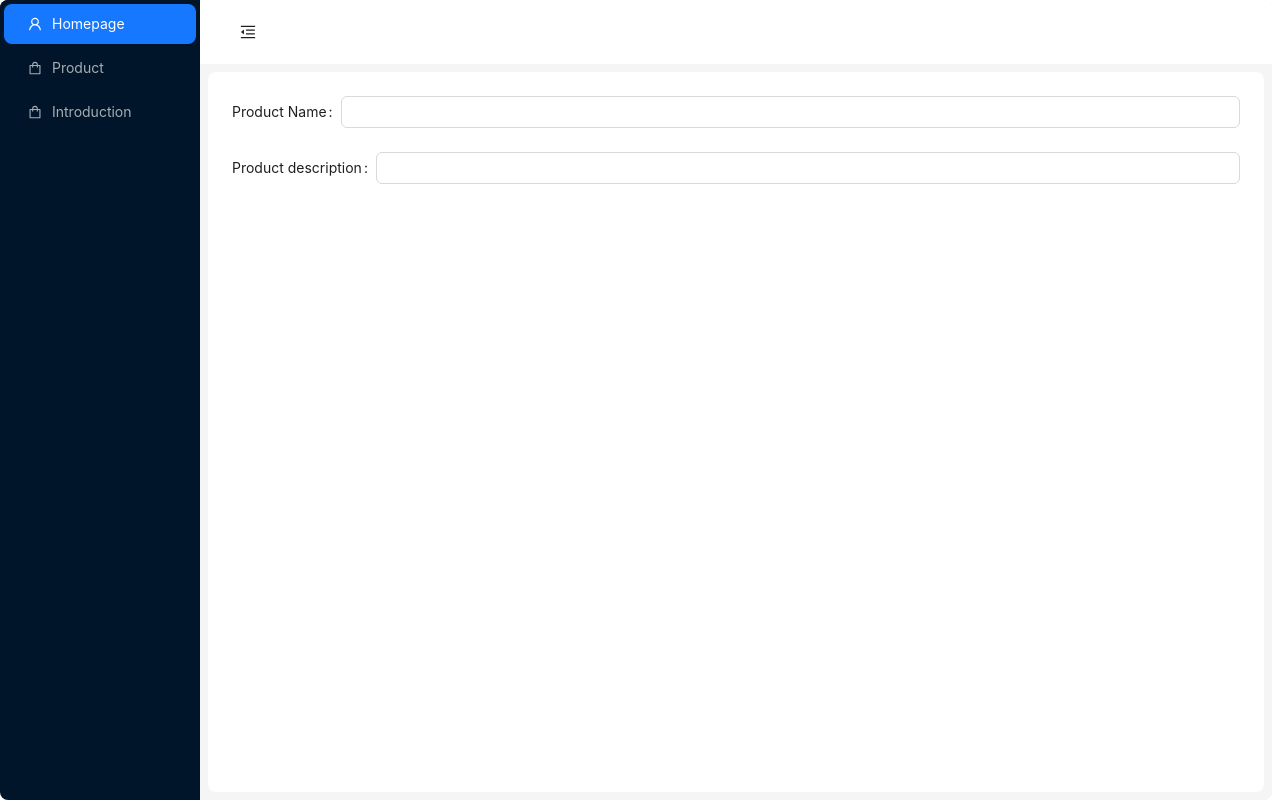
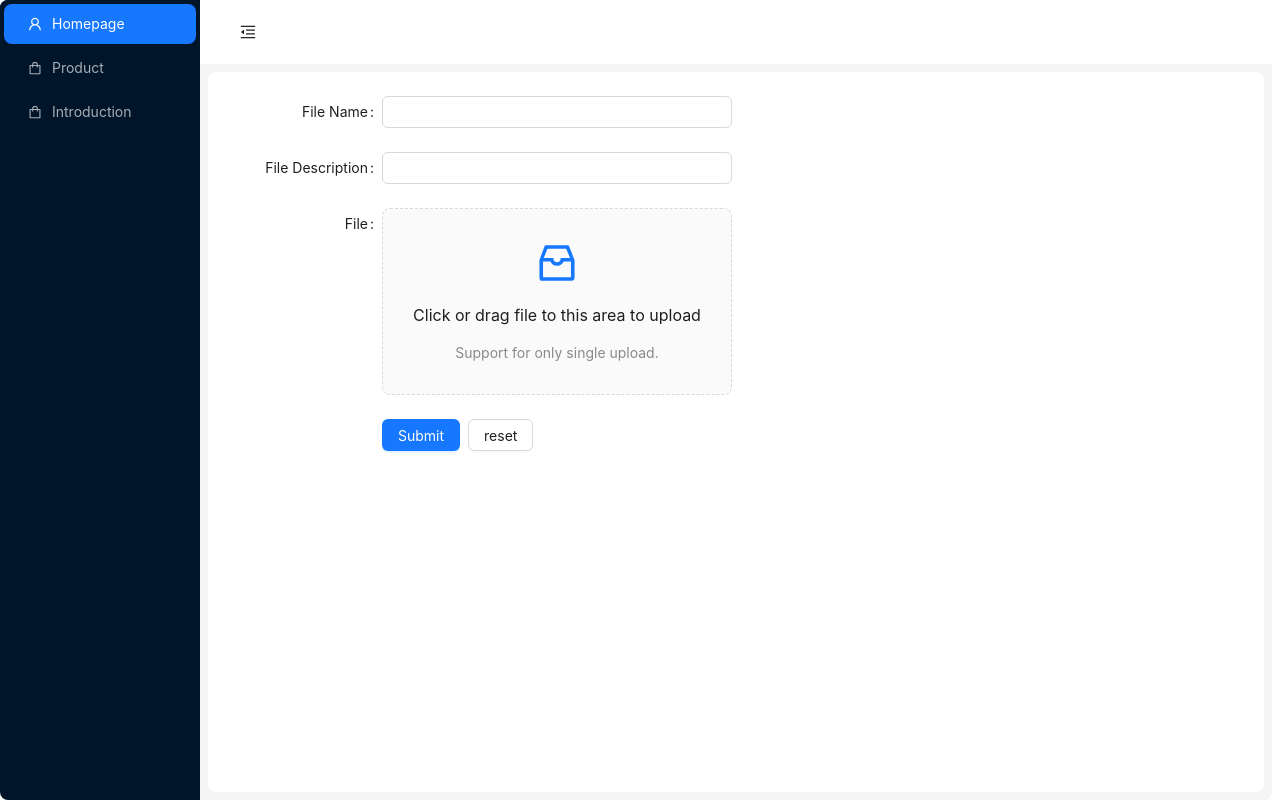
Before and after one commit to Glennnnnn/opwe_frontend, a React (Create React App) app: page /introductionPage/addInstructionVideoPage in a window 1280 px wide. Built offline with nearby package versions, Linux system fonts and the light colour scheme.

Commit message:
[190924]

```diff
--- a/src/pages/InstructionPage/addInstructionVideoPage.tsx
+++ b/src/pages/InstructionPage/addInstructionVideoPage.tsx
@@ -1,14 +1,158 @@
 import React, { useState, useEffect } from 'react';
-import { Form, Input } from 'antd';
+import {
+  Form,
+  Input,
+  UploadProps,
+  message,
+  Upload,
+  Button,
+  Space
+} from 'antd';
+
+import type { UploadFile } from 'antd';
+import { useCreateNewFileMutation } from "@/redux/services/fileApi"
+import {
+  InboxOutlined,
+  UploadOutlined,
+  PlusCircleOutlined
+} from '@ant-design/icons';
+
 const AddInstructionVideoPage: React.FC = () => {
+  // const CHUNK_SIZE = 2 * 1024 * 1024;
+  const CHUNK_SIZE = 100 * 1024;
+  const [form] = Form.useForm();
+  const [createNewFile] = useCreateNewFileMutation();
+
+  const [fileToUpload, setFileToUpload] = useState<UploadFile | undefined>(undefined);
+
+  const props: UploadProps = {
+    name: 'file',
+    maxCount: 1,
+    onRemove: () => {
+      setFileToUpload(undefined);
+    },
+    beforeUpload: () => {
+      if (fileToUpload) {
+        message.error('You can only upload one file.');
+        // prevent replacing the first file with the second file
+        return Upload.LIST_IGNORE;
+      }
+      return false;
+    }
+  };
+
+  const normFile = (e: any) => {
+    console.log('Upload event:', e);
+    // If file is removed or no files present, reset state
+    if (Array.isArray(e)) {
+      return e;
+    }
+
+    const fileList = e?.fileList || [];
+    if (fileList.length > 0) {
+      setFileToUpload(fileList[0]);
+    } else {
+      setFileToUpload(undefined); // Reset when no file is present
+    }
+    return fileList;
+  };
+  const formItemLayout = {
+    labelCol: { span: 6 },
+    wrapperCol: { span: 14 },
+  };
+
+  const onFinish = async (values: any) => {
+    const formData = new FormData();
+    if (!fileToUpload || !fileToUpload.originFileObj) {
+      message.error('No file to upload or originFileObj is undefined');
+      return;
+    }
+
+    const fileBlob: Blob = fileToUpload.originFileObj;
+    const totalChunks = Math.ceil(fileBlob.size / CHUNK_SIZE);
+    const fileChunksMap: Map<string, Blob> = new Map();
+    const fileName: string = fileToUpload.name
+    let nonFileData: { [key: string]: any } = {};
+
+    for (let i = 0; i < totalChunks; i++) {
+      const start = i * CHUNK_SIZE;
+      const end = Math.min(start + CHUNK_SIZE, fileBlob.size);
+      fileChunksMap.set(`${fileToUpload.name}-${i + 1}`, fileBlob.slice(start, end));
+    }
+
+    for (let key in values) {
+      console.log(key)
+      nonFileData[key] = values[key];
+    }
+    nonFileData['uploadFileName'] = fileName
+
+    formData.append("fileData", new Blob([JSON.stringify(nonFileData)], { type: 'application/json' }))
+    fileChunksMap.forEach((blob, key) => {
+      // Append the Blob with a unique key (filename) under the same field name
+      formData.append('files', blob, key); // 'files' is the field name
+    });
+    // const entries = Array.from(formData.entries());
+
+    // for (const [key, value] of entries) {
+    //   console.log(`${key}: ${value}`);
+    // }
+    await createNewFile(formData)
+      .unwrap()
+      .then((payload) => {
+        console.log("aaa")
+        console.log(payload)
+        if (payload.msg === "SUCCESS") {
+          message.success("发送信息成功");
+          form.resetFields();
+        } else {
+          message.error("发送信息失败");
+        }
+      })
+      .catch((error) => {
+        console.log(error)
+        message.error("Something went wrong...")
+      });
+  };
+
   return <>
-    <Form.Item name="productName" label="Product Name">
-      <Input />
-    </Form.Item>
+    <Form
+      name="instructionVideoUpload"
+      onFinish={onFinish}
+      labelCol={{ span: 6 }}
+      wrapperCol={{ span: 14 }}
+      style={{ maxWidth: 600 }}
+    >
+      <Form.Item name="fileName" label="File Name">
+        <Input />
+      </Form.Item>
 
-    <Form.Item name="productDesc" label="Product description">
-      <Input />
-    </Form.Item></>
+      <Form.Item name="fileDescription" label="File Description">
+        <Input />
+      </Form.Item>
+
+
+      <Form.Item label="File">
+        <Form.Item name="file" valuePropName="originileList" getValueFromEvent={normFile} noStyle>
+          <Upload.Dragger name="files" {...props}>
+            <p className="ant-upload-drag-icon">
+              <InboxOutlined />
+            </p>
+            <p className="ant-upload-text">Click or drag file to this area to upload</p>
+            <p className="ant-upload-hint">Support for only single upload.</p>
+          </Upload.Dragger>
+        </Form.Item>
+      </Form.Item>
+
+      <Form.Item wrapperCol={{ span: 12, offset: 6 }}>
+        <Space>
+          <Button type="primary" htmlType="submit">
+            Submit
+          </Button>
+          <Button htmlType="reset">reset</Button>
+        </Space>
+      </Form.Item>
+    </Form>
+  </>
 }
 
 export default AddInstructionVideoPage;
--- a/src/pages/ProductPage/addProductPage.tsx
+++ b/src/pages/ProductPage/addProductPage.tsx
@@ -33,7 +33,7 @@ import {
 } from "@/redux/services/statusApi";
 
 import {
-  useSendNewProductWithFileMutation,
+  useCreateNewProductWithFileMutation,
 } from "@/redux/services/productApi";
 
 import { Value } from 'sass';
@@ -104,7 +104,7 @@ const AddProductPage: React.FC = () => {
 
   const { data: baseTagGroups, error, isLoading } = useGetAllTagGroupsQuery()
   const { data: baseProductStatus } = useGetAllStatusByGroupQuery("product")
-  const [sendNewProductWithFile] = useSendNewProductWithFileMutation();
+  const [createNewProductWithFile] = useCreateNewProductWithFileMutation();
 
   useEffect(() => {
     if (baseTagGroups) {
@@ -223,6 +223,7 @@ const AddProductPage: React.FC = () => {
     const formData = new FormData();
     let file: File | Blob | null = null;
     let nonFileData: { [key: string]: any } = {};
+    console.log(fileList)
     fileList.forEach(file => {
       if (file.originFileObj) {
         formData.append('productImgs', file.originFileObj);
@@ -245,13 +246,14 @@ const AddProductPage: React.FC = () => {
       tagIdList.push(tag.tagId)
     }
     nonFileData["productTags"] = tagIdList
-    console.log(nonFileData)
+    // console.log(nonFileData)
+    // console.log(file)
     formData.append('productData', new Blob([JSON.stringify(nonFileData)], { type: 'application/json' }));
+    //if the form originally contains file data
     if (file) {
       formData.append('productImg', file);
     }
-
-    await sendNewProductWithFile(formData)
+    await createNewProductWithFile(formData)
       .unwrap()
       .then((payload) => {
         console.log("aaa")
--- /dev/null
+++ b/src/redux/services/fileApi.tsx
@@ -0,0 +1,23 @@
+import { createApi } from "@reduxjs/toolkit/query/react";
+import { axiosPostWithMultiPartQuery } from "../api/fetchBaseQueryHelper";
+
+
+export const fileApi = createApi({
+  reducerPath: "file",
+  baseQuery: axiosPostWithMultiPartQuery,
+  endpoints: builder => ({
+    createNewFile: builder.mutation<any, FormData>({
+      query: (formData) => {
+        return {
+          url: `/fileService/newFile`,
+          method: `post`,
+          body: formData
+        }
+      }
+    })
+  })
+})
+
+export const {
+  useCreateNewFileMutation,
+} = fileApi;
--- a/src/redux/services/productApi.tsx
+++ b/src/redux/services/productApi.tsx
@@ -21,7 +21,7 @@ export const productApi = createApi({
   //config async request
   baseQuery: axiosPostWithMultiPartQuery,
   endpoints: builder => ({
-    sendNewProductWithFile: builder.mutation<any, FormData>({
+    createNewProductWithFile: builder.mutation<any, FormData>({
       query: (formData) => {
         return {
           url: `/productService/product/newProductWithImg`,
@@ -51,7 +51,7 @@ export const productApi = createApi({
 })
 
 export const {
-  useSendNewProductWithFileMutation,
+  useCreateNewProductWithFileMutation,
   useGetSingleProductWithImgQuery,
   useGetProductListWithParamsQuery,
   useGetProductCategoryListQuery
--- a/src/redux/store.tsx
+++ b/src/redux/store.tsx
@@ -2,18 +2,21 @@ import { configureStore } from "@reduxjs/toolkit";
 import { tagApi } from "./services/tagApi";
 import { statusApi } from "./services/statusApi";
 import { productApi } from "./services/productApi";
+import { fileApi } from "./services/fileApi";
 
 export const store = configureStore({
   reducer: {
     [tagApi.reducerPath]: tagApi.reducer,
     [statusApi.reducerPath]: statusApi.reducer,
-    [productApi.reducerPath]: productApi.reducer
+    [productApi.reducerPath]: productApi.reducer,
+    [fileApi.reducerPath]: fileApi.reducer
   },
   middleware: (getDefaultMiddleware) =>
     getDefaultMiddleware().concat(
       tagApi.middleware,
       statusApi.middleware,
-      productApi.middleware
+      productApi.middleware,
+      fileApi.middleware
     ),
   devTools: true,
 });
```
